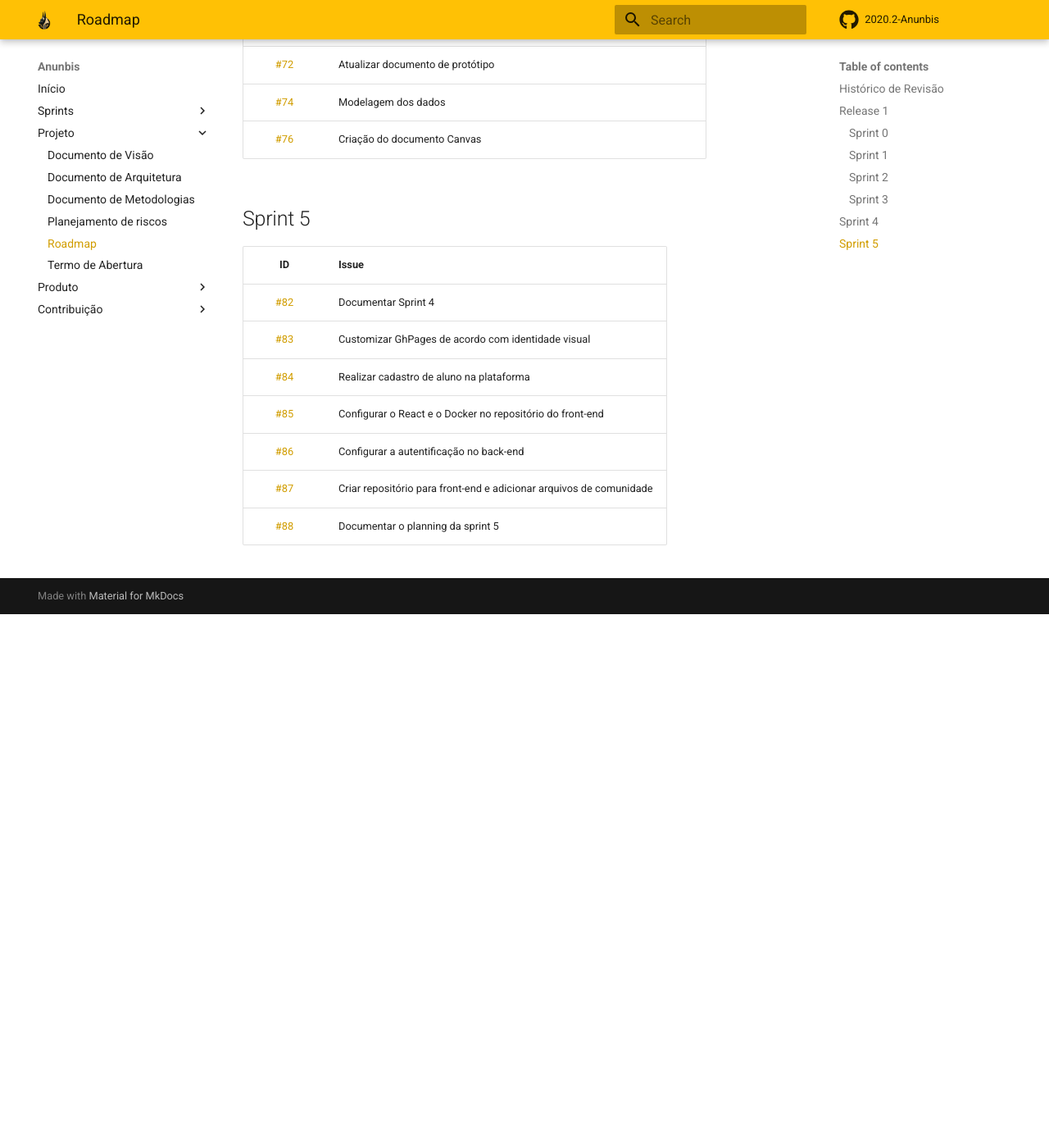
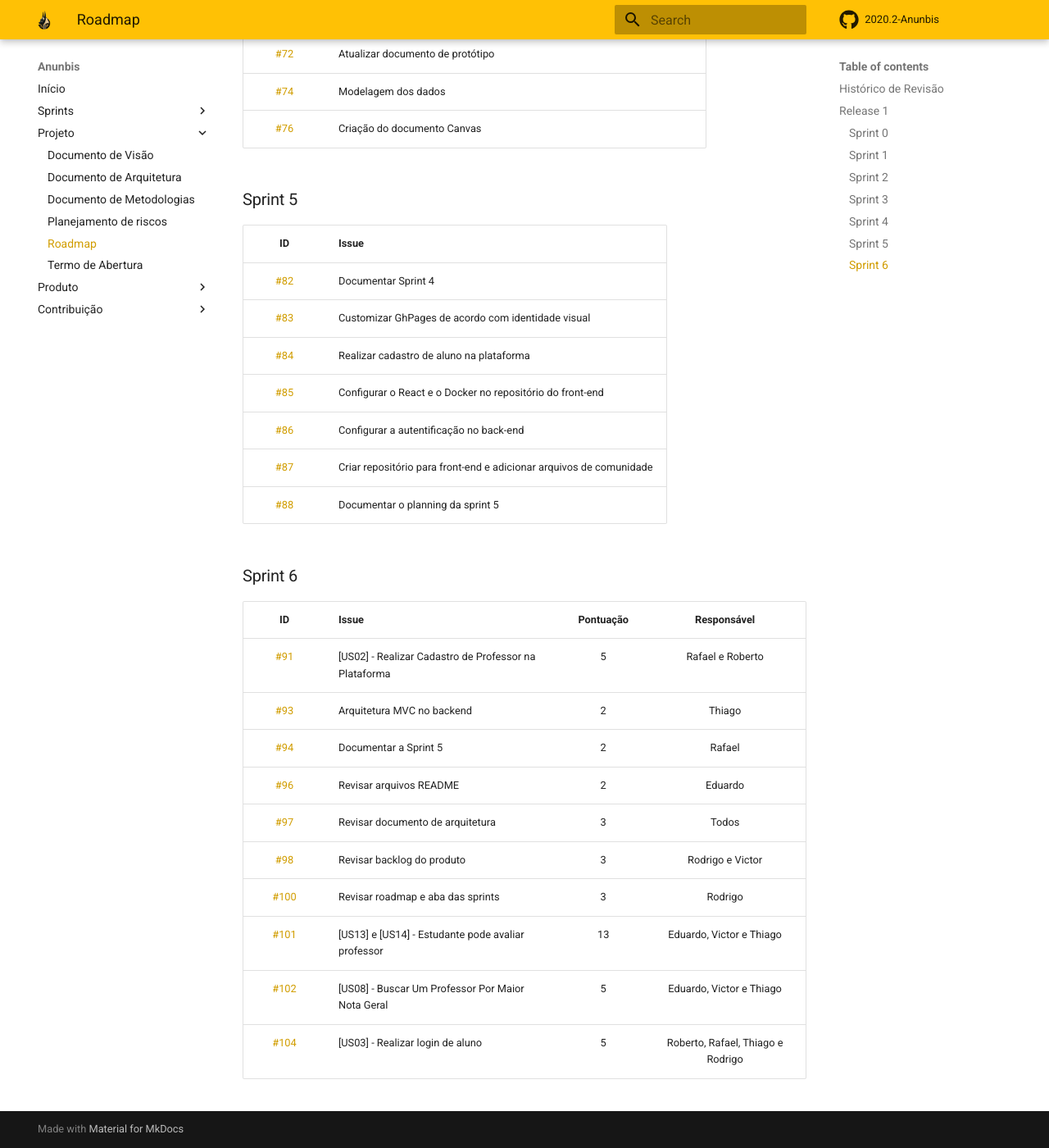
Before and after one commit to fga-eps-mds/2020.2-Anunbis, an MkDocs documentation site: the page built from docs/documentacao/roadmap.md, in a window 1280 px wide and 1400 px high, scrolled down 2629 px. Shown: the whole window at 82% size. Built offline with MkDocs 1.6.1 and Material for MkDocs 9.7.7, drawn with Linux system fonts in a browser that asks for light colours; comment, search, counter and statistics services are not loaded; before the commit the page ends 3378 px from its top, so only the background shows below that.

Commit message:
(#116) Adicionando a sprint 6 no roadmap

```diff
--- a/docs/documentacao/roadmap.md
+++ b/docs/documentacao/roadmap.md
@@ -18,7 +18,7 @@
  ID | Issue | Pontuação | Responsável|
 |:--:| ------- | :----: | :----: |
 | [#3](https://github.com/fga-eps-mds/2020.2-Anunbis/issues/3) | Estudando tecnologias HTML, CSS e GIT
-| [#6](https://github.com/fga-eps-mds/2020.2-Anunbis/issues/6)  |  Criar templates de Issues e Pull Requests
+| [#6](https://github.com/fga-eps-mds/2020.2-Anunbis/issues/6) | Criar templates de Issues e Pull Requests
 | [#9](https://github.com/fga-eps-mds/2020.2-Anunbis/issues/9) | Estudar Metodologias Ágeis
 | [#13](https://github.com/fga-eps-mds/2020.2-Anunbis/issues/13) | Criar arquivo de contribuição
 | [#14](https://github.com/fga-eps-mds/2020.2-Anunbis/issues/14) | Criação da Wiki do projeto
@@ -42,16 +42,16 @@
 
 | ID | Issue |
 |:--:| ------- |
-| [#34](https://github.com/fga-eps-mds/2020.2-Anunbis/issues/34)  | Criação do Termo de Abertura
-| [#36](https://github.com/fga-eps-mds/2020.2-Anunbis/issues/36)  | Estudo básico em Flask
+| [#34](https://github.com/fga-eps-mds/2020.2-Anunbis/issues/34) | Criação do Termo de Abertura
+| [#36](https://github.com/fga-eps-mds/2020.2-Anunbis/issues/36) | Estudo básico em Flask
 | [#38](https://github.com/fga-eps-mds/2020.2-Anunbis/issues/38) | Definir nome do projeto
 | [#39](https://github.com/fga-eps-mds/2020.2-Anunbis/issues/39) | Criar o protótipo de baixa fidelidade
 | [#40](https://github.com/fga-eps-mds/2020.2-Anunbis/issues/40) | Estudo sobre ReactJS
 | [#42](https://github.com/fga-eps-mds/2020.2-Anunbis/issues/42) | Revisar documento de arquitetura e adicionar representação arquitetural
-| [#43](https://github.com/fga-eps-mds/2020.2-Anunbis/issues/43)  | Criar documento de metodologias
-| [#44](https://github.com/fga-eps-mds/2019.2-arbc/issues/44) | Atualizar nome do projeto na documentação
+| [#43](https://github.com/fga-eps-mds/2020.2-Anunbis/issues/43) | Criar documento de metodologias
+| [#44](https://github.com/fga-eps-mds/2020.2-Anunbis/issues/44) | Atualizar nome do projeto na documentação
 
-## Sprint 4
+### Sprint 4
 | ID | Issue |
 |:--:| ------- |
 | [#37](https://github.com/fga-eps-mds/2020.2-Anunbis/issues/37) | Estudar e configurar o docker para o back-end
@@ -70,7 +70,7 @@
 | [#74](https://github.com/fga-eps-mds/2020.2-Anunbis/issues/74) | Modelagem dos dados
 | [#76](https://github.com/fga-eps-mds/2020.2-Anunbis/issues/76) | Criação do documento Canvas
 
-## Sprint 5
+### Sprint 5
 | ID | Issue |
 |:--:| ------- |
 | [#82](https://github.com/fga-eps-mds/2020.2-Anunbis/issues/82) | Documentar Sprint 4
@@ -80,3 +80,17 @@
 | [#86](https://github.com/fga-eps-mds/2020.2-Anunbis/issues/86) | Configurar a autentificação no back-end
 | [#87](https://github.com/fga-eps-mds/2020.2-Anunbis/issues/87) | Criar repositório para front-end e adicionar arquivos de comunidade
 | [#88](https://github.com/fga-eps-mds/2020.2-Anunbis/issues/88) | Documentar o planning da sprint 5
+
+### Sprint 6
+| ID | Issue | Pontuação | Responsável|
+|:--:| ------- | :----: | :----: |
+| [#91](https://github.com/fga-eps-mds/2020.2-Anunbis/issues/91) | [US02] - Realizar Cadastro de Professor na Plataforma | 5 | Rafael e Roberto
+| [#93](https://github.com/fga-eps-mds/2020.2-Anunbis/issues/93) | Arquitetura MVC no backend | 2 | Thiago
+| [#94](https://github.com/fga-eps-mds/2020.2-Anunbis/issues/94) | Documentar a Sprint 5 | 2 | Rafael
+| [#96](https://github.com/fga-eps-mds/2020.2-Anunbis/issues/96) | Revisar arquivos README | 2 | Eduardo
+| [#97](https://github.com/fga-eps-mds/2020.2-Anunbis/issues/97) | Revisar documento de arquitetura | 3 | Todos
+| [#98](https://github.com/fga-eps-mds/2020.2-Anunbis/issues/98) | Revisar backlog do produto | 3 | Rodrigo e Victor
+| [#100](https://github.com/fga-eps-mds/2020.2-Anunbis/issues/100) | Revisar roadmap e aba das sprints | 3 | Rodrigo
+| [#101](https://github.com/fga-eps-mds/2020.2-Anunbis/issues/101) | [US13] e [US14] - Estudante pode avaliar professor | 13 | Eduardo, Victor e Thiago
+| [#102](https://github.com/fga-eps-mds/2020.2-Anunbis/issues/102) | [US08] - Buscar Um Professor Por Maior Nota Geral | 5 | Eduardo, Victor e Thiago
+| [#104](https://github.com/fga-eps-mds/2020.2-Anunbis/issues/104) | [US03] - Realizar login de aluno | 5 | Roberto, Rafael, Thiago e Rodrigo
```
